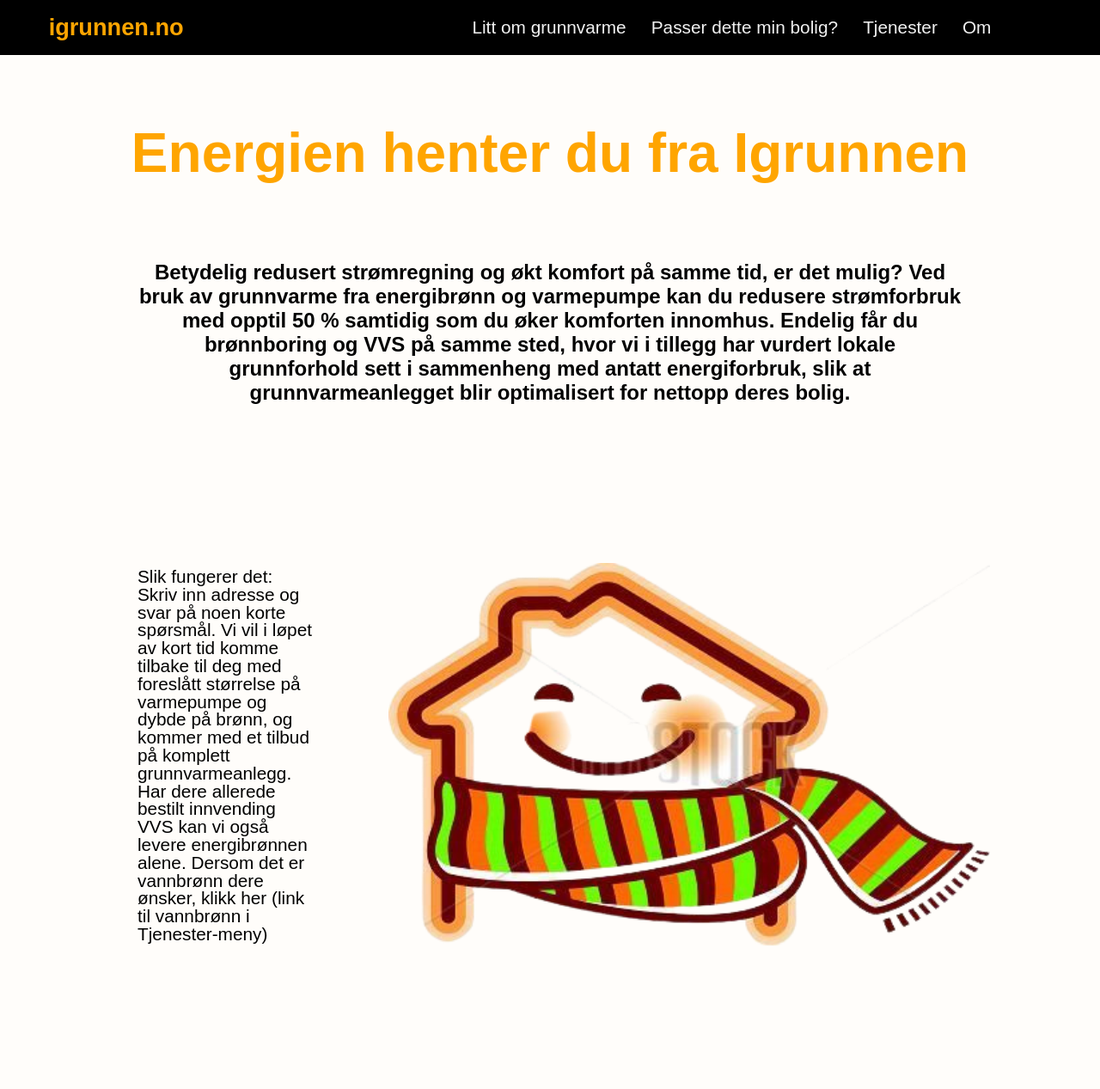
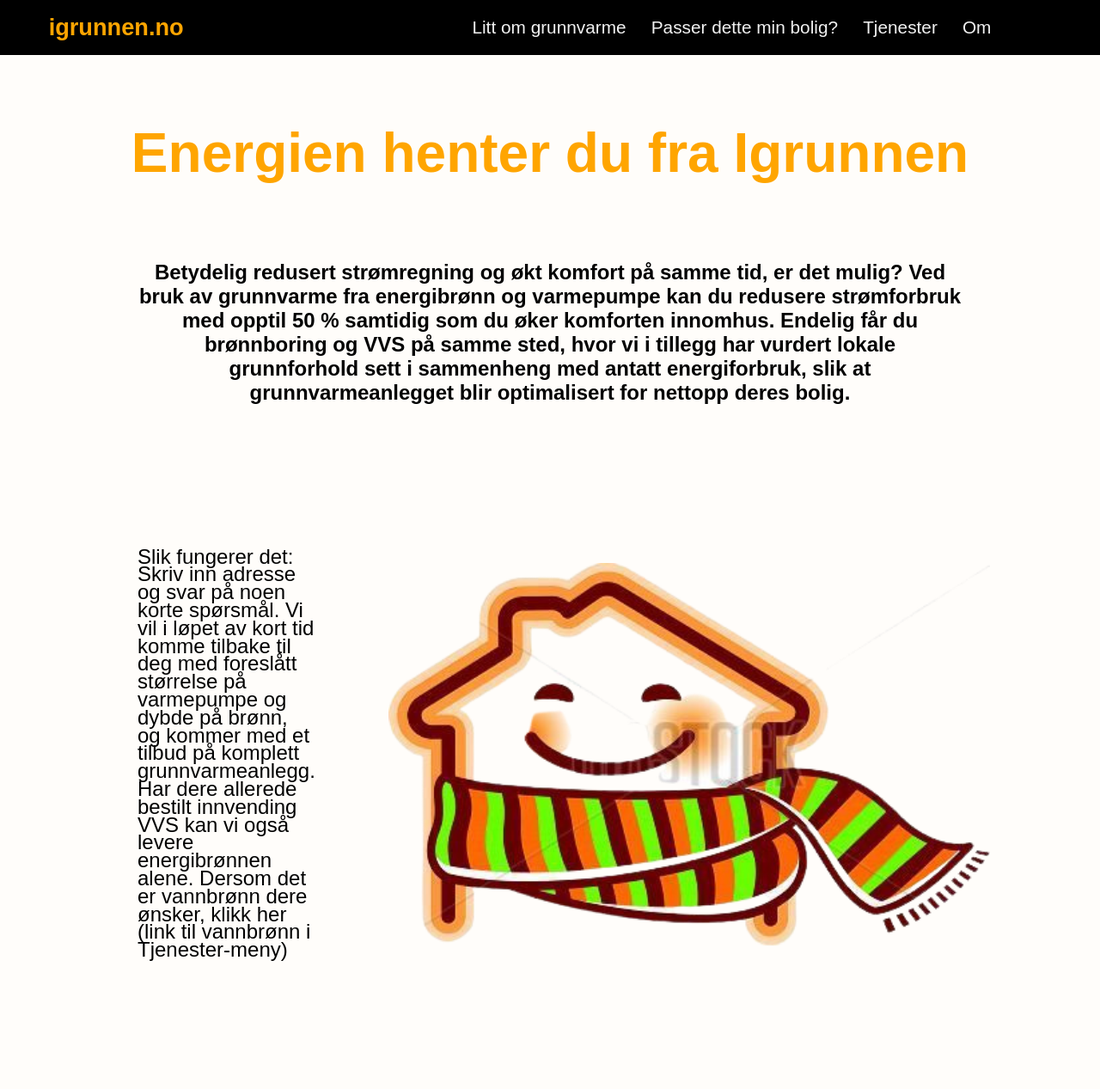
Before and after one commit to joar1/igrunn, a React (Create React App) app: page / in a window 1280 px wide. Shown: the top 1267 px of the page at 86% size. Built offline with nearby package versions, Linux system fonts and the light colour scheme.

Commit message:
card p size

```diff
--- a/src/components/Card.jsx
+++ b/src/components/Card.jsx
@@ -74,7 +74,7 @@ const TextDiv = styled.div`
 		margin-top: 0.4em;
 	}
 	p {
-		font-size: 1.3em;
+		font-size: 1.5em;
 		margin-top: 0.8em;
 		width: 80%;
 	}
```
Also changed, not shown: 7 other files (tests, documents, lock files or other folders).
